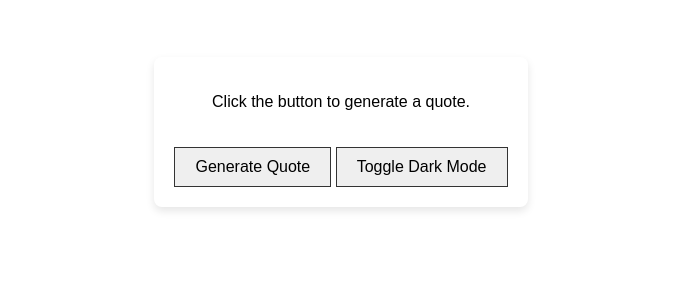
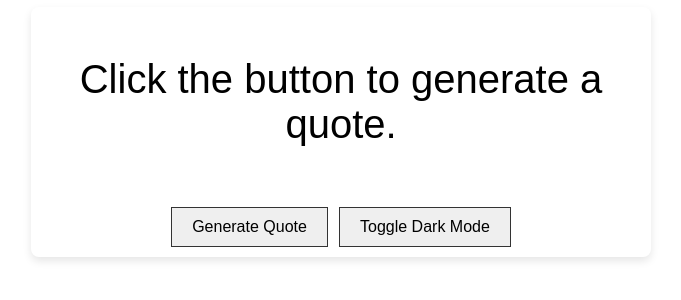
Before and after one commit to On-Fi/Quote-Generator-JS, a plain HTML site: page index.html in a window 1280 px wide. Shown: the part 268-568 px from the top of the page, without its empty margins (299-980 px from the left). Drawn offline with Linux system fonts and the light colour scheme.

Commit message:
Update styles.css

```diff
--- a/styles.css
+++ b/styles.css
@@ -16,8 +16,10 @@ body {
 #quote-container {
     max-width: 600px;
     text-align: center;
-    padding: 20px;
+    padding: 10px;
+    font-size: 40px;
     border-radius: 8px;
+    margin: 10px;
     box-shadow: 0 4px 8px rgba(0, 0, 0, 0.1);
     transition: background-color 0.3s, color 0.3s;
 }
```
